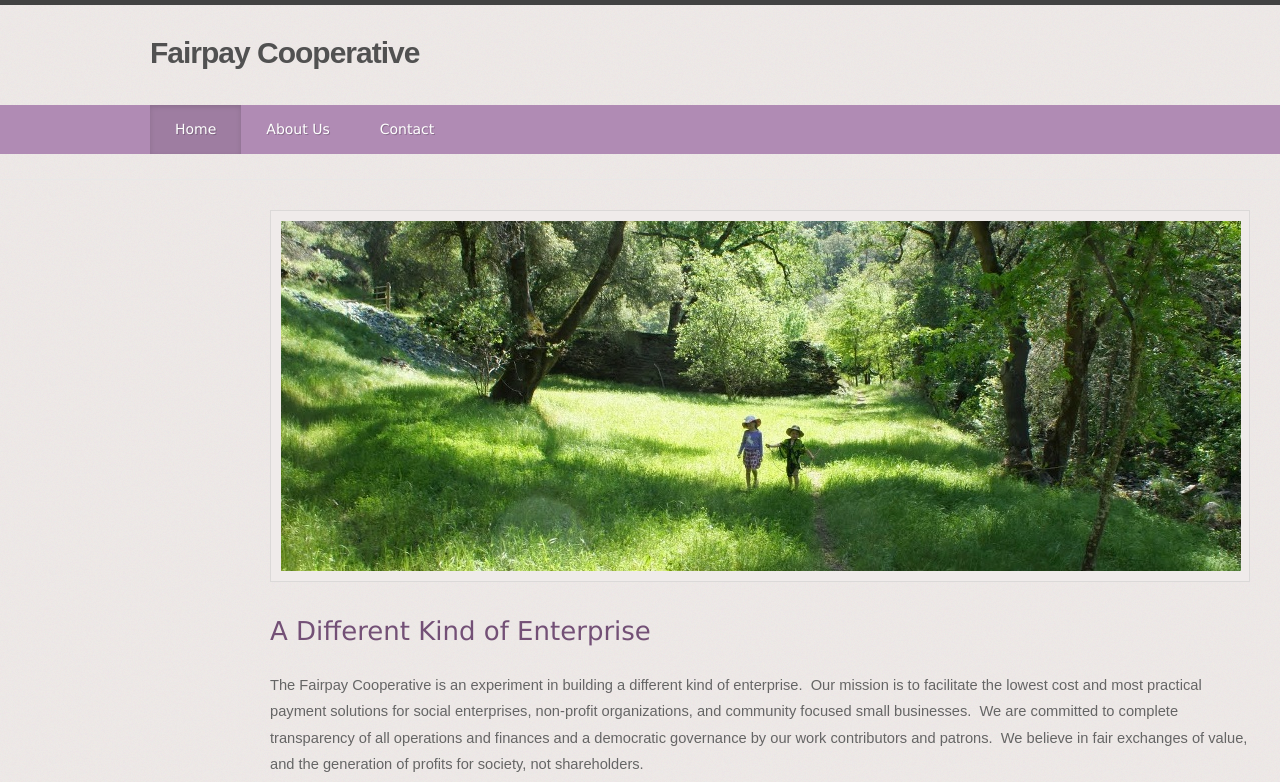
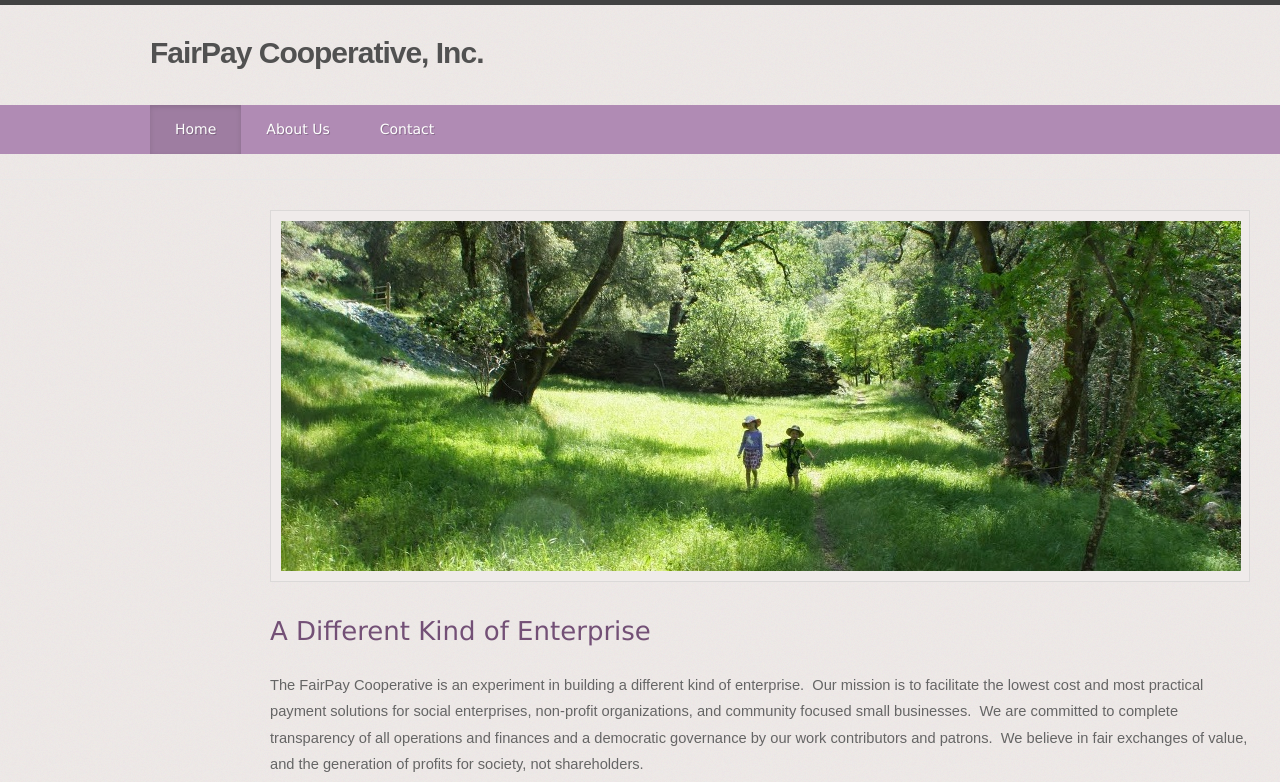
Before and after one commit to fairpay-coop/fairpay-coop.github.io, a Jekyll site: the page built from index.html, in a window 1280 px wide. Shown: the top 782 px of the page. Built offline with Jekyll 4.4.1, drawn with Linux system fonts in a browser that asks for light colours.

Commit message:
camelcase FairPay

```diff
--- a/_includes/header.html
+++ b/_includes/header.html
@@ -8,7 +8,7 @@
             <div class="themeBrandingContainer themeSitenameCaptionInnerContainer">
               <div class="tableRow themeSitenameCaptionContainer">
                 <div class="tableCell themeSitenameCaptionContainer">
-                  <div class="themeSitename" id="zpSitename">Fairpay Cooperative</div>
+                  <div class="themeSitename" id="zpSitename">FairPay Cooperative, Inc.</div>
 
                 </div>
               </div>
--- a/about-us.html
+++ b/about-us.html
@@ -1,6 +1,6 @@
 ---
 layout: default
-title:  Fairpay Cooperative - About us
+title:  FairPay Cooperative - About us
 id: about-us
 ---
 
--- a/contact.html
+++ b/contact.html
@@ -1,6 +1,6 @@
 ---
 layout: default
-title: Fairpay Cooperative - Contact
+title: FairPay Cooperative - Contact
 id: contact
 ---
 
@@ -20,7 +20,7 @@ id: contact
                                   title="Call with Google Voice">(415) 754-8844</span></span><br></p>
             <p><span style="line-height: 1.8;"><br></span></p>
             <p><span style="line-height: 1.8;">Address:</span><br></p>
-            <p><span>Fairpay Cooperative<br>861 Milton Street<br>Oakland, CA 94607<br><br></span><br>
+            <p><span>FairPay Cooperative, Inc.<br>861 Milton Street<br>Oakland, CA 94607<br><br></span><br>
             </p></div>
         </div>
       </div>
--- a/index.html
+++ b/index.html
@@ -1,6 +1,6 @@
 ---
 layout: default
-title: Fairpay Cooperative - Home
+title: FairPay Cooperative - Home
 id: home
 ---
 
@@ -21,7 +21,7 @@ id: home
         </div>
 
         <div id="elm_GskTibPAT-WQZOpJhNk7nQ" class="zpelement-wrapper text">
-          <div><p><span><span style="font-size: 14.666667px;">The Fairpay Cooperative is an experiment in building a different kind of enterprise.  Our mission is to facilitate the lowest cost and most practical payment solutions for social enterprises, non-profit organizations, and community focused small businesses.  We are committed to complete transparency of all operations and finances and a democratic governance by our work contributors and patrons.  We believe in fair exchanges of value, and the generation of profits for society, not shareholders.</span></span>
+          <div><p><span><span style="font-size: 14.666667px;">The FairPay Cooperative is an experiment in building a different kind of enterprise.  Our mission is to facilitate the lowest cost and most practical payment solutions for social enterprises, non-profit organizations, and community focused small businesses.  We are committed to complete transparency of all operations and finances and a democratic governance by our work contributors and patrons.  We believe in fair exchanges of value, and the generation of profits for society, not shareholders.</span></span>
           </p></div>
         </div>
 
```
Also changed, not shown: 1 other file.
